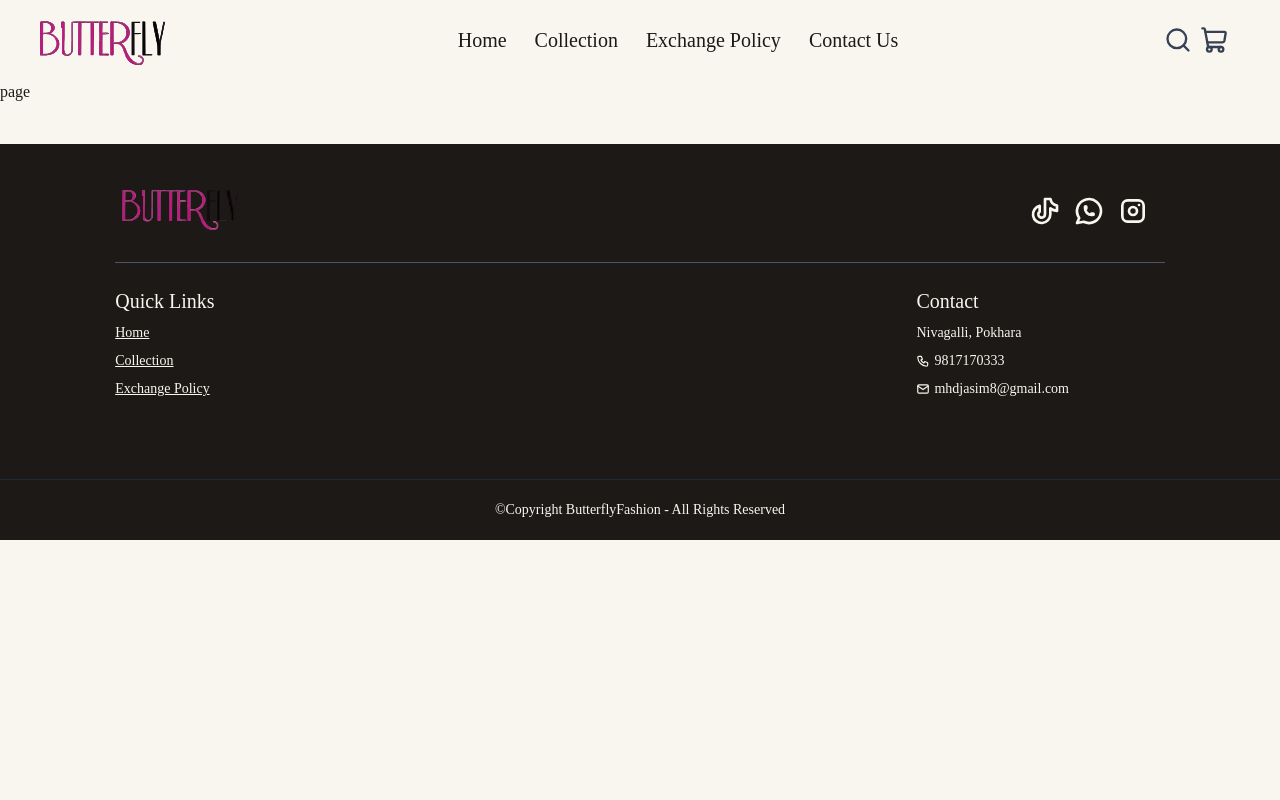
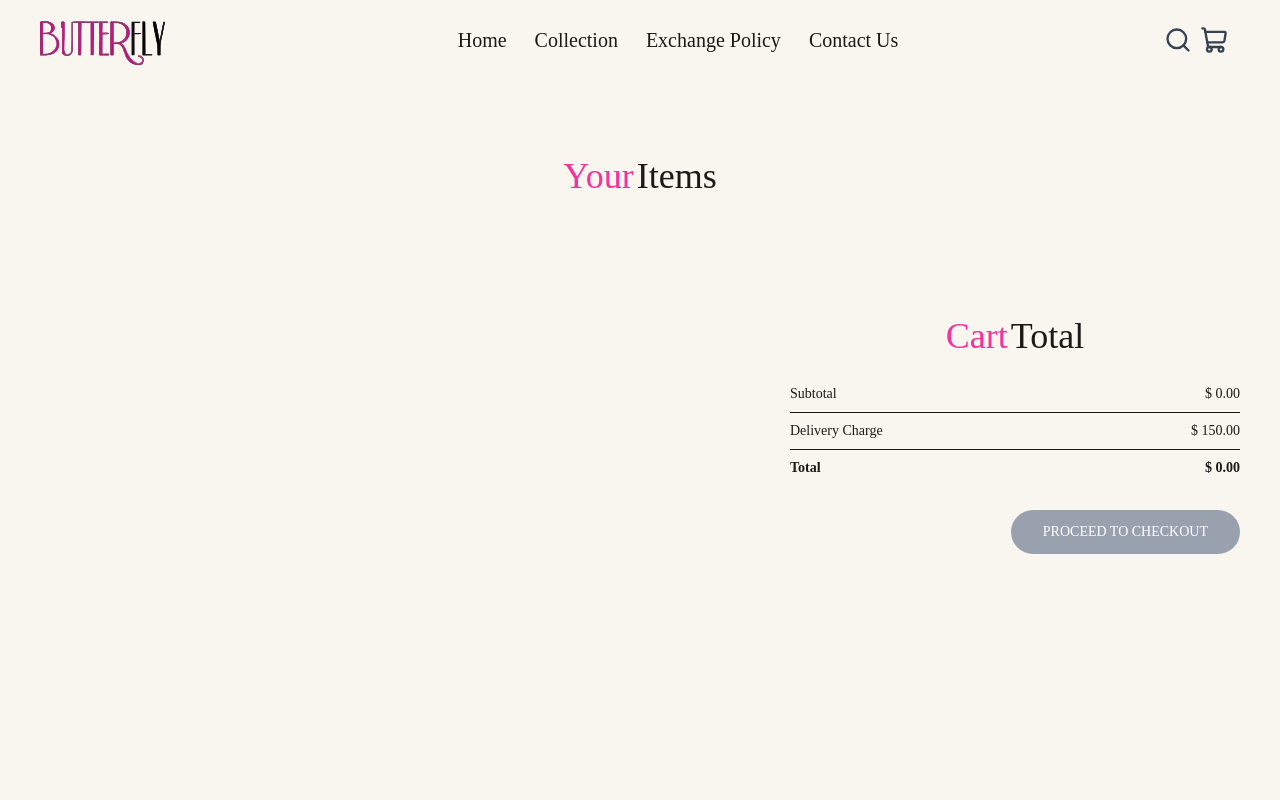
Before and after one commit to kushalktamang/butterfly-fashion-hub, a React (Vite) app in the folder web/: page /cart in a window 1280 px wide. Shown: the top 800 px of the page. Built offline with nearby package versions, Linux system fonts and the light colour scheme; no server answers; a web font is replaced by a local one.

Commit message:
added cart page with cart total list

```diff
--- /dev/null
+++ b/web/src/_components/cart-total.tsx
@@ -0,0 +1,42 @@
+import Title from "./title";
+import { useShopContext } from "../hooks/use-shop-context";
+
+const CartTotal = () => {
+    const { currency, delivery_fee, getCartAmount } = useShopContext();
+
+  return (
+    <div className="">
+      <div className="w-full">
+        <div className="text-2xl">
+          <Title textOne={"Cart"} textTwo={"Total"} />
+        </div>
+
+        <div className="flex flex-col gap-2 mt-2  text-sm">
+          <div className="flex justify-between">
+            <p>Subtotal</p>
+            <p>
+              {currency} {getCartAmount().toFixed(2)}
+            </p>
+          </div>
+          <hr />
+          <div className="flex justify-between">
+            <p>Delivery Charge</p>
+            <p>
+              {currency} {delivery_fee.toFixed(2)}
+            </p>
+          </div>
+          <hr />
+          <div className="flex justify-between">
+            <b>Total</b>
+            <b>
+              {currency}{" "}
+              {getCartAmount() === 0 ? 0 : getCartAmount() + delivery_fee}.00
+            </b>
+          </div>
+        </div>
+      </div>
+    </div>
+  );
+};
+
+export default CartTotal;
--- a/web/src/pages/Cart.tsx
+++ b/web/src/pages/Cart.tsx
@@ -1,7 +1,117 @@
-export default function Cart() {
+import { useMemo } from "react";
+import Title from "../_components/title";
+import { RiDeleteBin6Line } from "react-icons/ri";
+import CartTotal from "../_components/cart-total";
+import { useNavigate } from "react-router-dom";
+import { useShopContext } from "../hooks/use-shop-context";
+
+const Cart = () => {
+  const { products, currency, cartItems, updateQuantity } = useShopContext();
+  const navigate = useNavigate();
+
+  const cartData = useMemo(() => {
+    const tempData = [];
+    for (const items in cartItems) {
+      for (const item in cartItems[items]) {
+        if (cartItems[items][item] > 0) {
+          tempData.push({
+            _id: items,
+            sizes: item,
+            quantity: cartItems[items][item],
+          });
+        }
+      }
+    }
+    return tempData;
+  }, [cartItems]);
   return (
-    <div>
-      <h1> page</h1>
-    </div>
+    <>
+      <div className="pt-14 px-10 pb-[30vh]">
+        <div className="text-2xl mb-3 ">
+          <Title textOne={"Your"} textTwo={"Items"} />
+        </div>
+
+        {/* ---------- product entries------------ */}
+        <div>
+          {cartData.map((item) => {
+            const productData = products.find(
+              (product) => product._id === item._id,
+            );
+            if (!productData) return null;
+            return (
+              <div
+                key={item._id}
+                className="py-4 border-b border-t border-t-fuchsia-400 border-b-fuchsia-400 text-gray-700 grid grid-cols-[4fr_0.5fr_0.5fr] sm:grid-cols-[4fr_2fr_0.5fr] items-center gap-4"
+              >
+                <div className="flex items-start gap-6">
+                  <img
+                    src={productData.image[0]}
+                    alt="productimage"
+                    className="w-16 sm:w-20"
+                  />
+                  <div>
+                    <p className="text-xs sm:text-lg font-medium">
+                      {productData.name}
+                    </p>
+                    <div className="flex items-center gap-5 mt-2 ">
+                      <p>
+                        {currency}
+                        {productData.price}
+                      </p>
+                      <p className="px-2 sm:px-3 sm:py-1 border-grey  bg-pink-100 rounded">
+                        {item.sizes}
+                      </p>
+                    </div>
+                  </div>
+                </div>
+                <input
+                  onChange={(e) => {
+                    if (e.target.value === " " || e.target.value === "0")
+                      return;
+                    void updateQuantity(
+                      item._id,
+                      item.sizes,
+                      Number(e.target.value),
+                    );
+                  }}
+                  type="number"
+                  min={1}
+                  defaultValue={item.quantity}
+                  className=" max-w-10 sm:max-w-20 px-1 sm:px-2  py-1 border border-fuchsia-800"
+                />
+                <RiDeleteBin6Line
+                  onClick={() => {
+                    void updateQuantity(item._id, item.sizes, 0);
+                  }}
+                  className="w-4 h-5 mr-4 sm:w-5 cursor-pointer"
+                />
+              </div>
+            );
+          })}
+        </div>
+        <div className="flex justify-end my-20">
+          <div className=" w-full sm:w-112.5">
+            <CartTotal />
+            <div className="w-full text-end">
+              <button
+                onClick={() => {
+                  if (cartData.length > 0) void navigate("/place-order");
+                }}
+                disabled={cartData.length === 0}
+                className={`text-white text-sm my-8 px-8 py-3 rounded-4xl ${
+                  cartData.length === 0
+                    ? "bg-gray-400 cursor-not-allowed"
+                    : "bg-charcol"
+                }`}
+              >
+                PROCEED TO CHECKOUT
+              </button>
+            </div>
+          </div>
+        </div>
+      </div>
+    </>
   );
-}
+};
+
+export default Cart;
```
